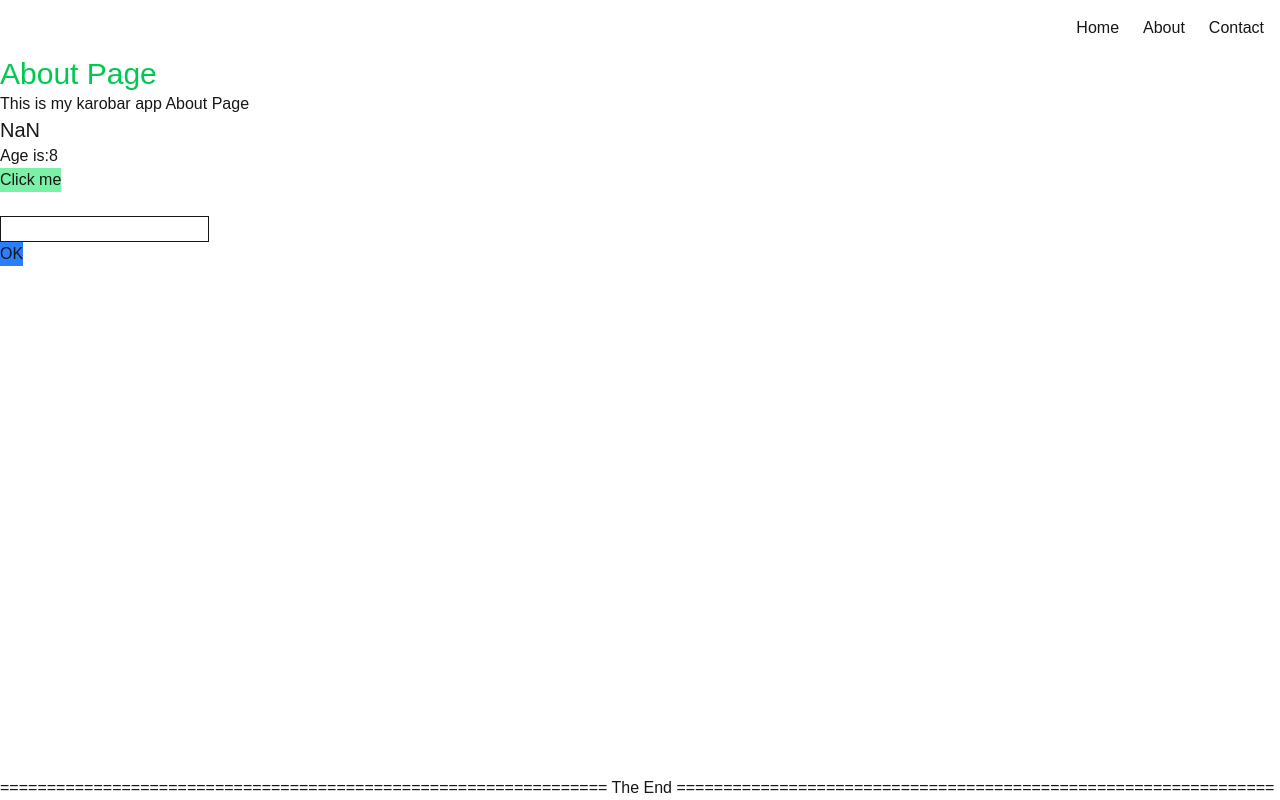
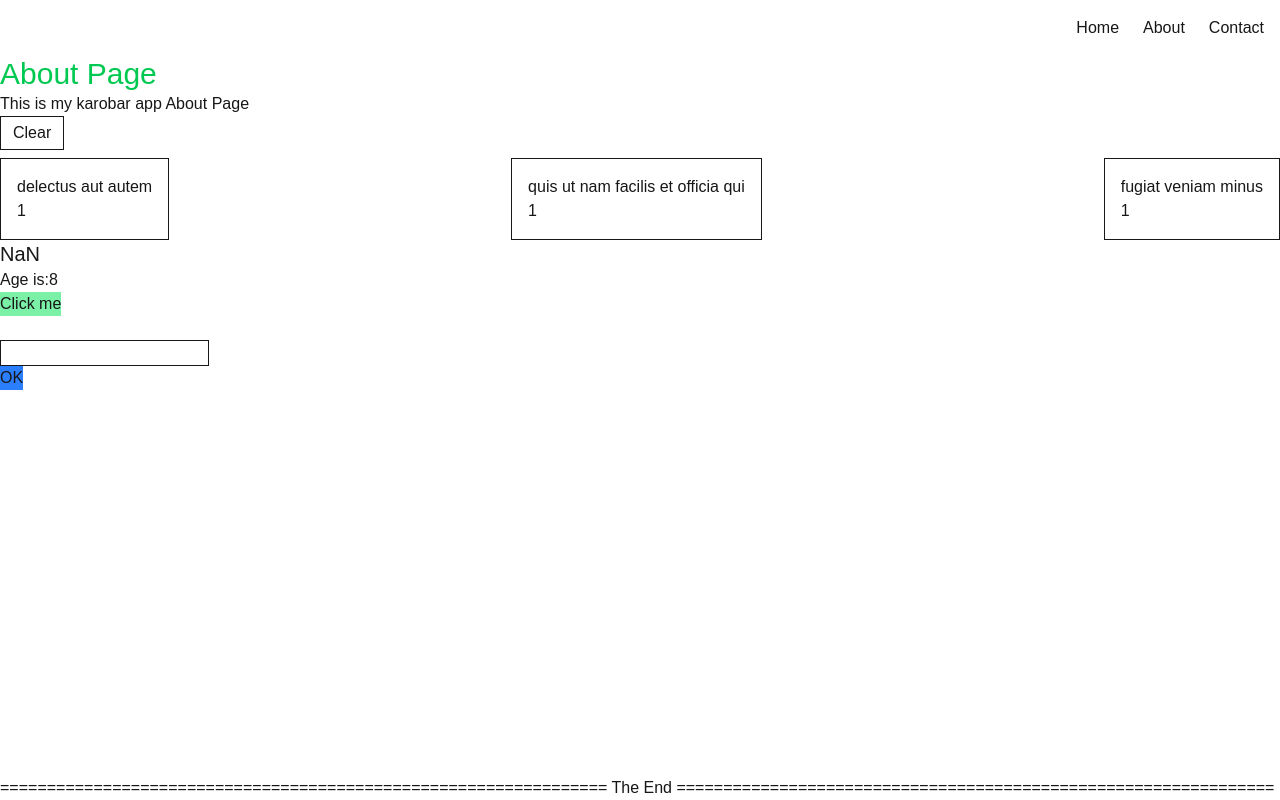
Before and after one commit to BruceWayne77053/karobarapp, a Next.js app: page /about in a window 1280 px wide. Built offline with nearby package versions, Linux system fonts and the light colour scheme.

Commit message:
Add Todos component to display and manage tasks on the About Page

```diff
--- a/app/about/page.js
+++ b/app/about/page.js
@@ -1,12 +1,13 @@
 import Image from "next/image";
 
 import MainHeading from '../components/MainHeading'
+import Todos from "../components/Todos";
 export default function Home() {
   return(
 <>
     <h1 className = "text-3xl text-green-500" >About Page</h1>
     <p> This is my karobar app About Page</p>
-
+    <Todos></Todos>
 <MainHeading/>
 </>
 
--- /dev/null
+++ b/app/components/Todos.jsx
@@ -0,0 +1,52 @@
+'use client';
+import { useState, useEffect } from "react";
+
+export default function Todos() {
+    const [todos, setTodos] = useState([]);
+
+    function clear() {
+        setTodos([]);
+    }
+
+    useEffect(() => {
+        setTodos([
+            {
+                "userId": 1,
+                "id": 1,
+                "title": "delectus aut autem",
+                "completed": false
+            },
+            {
+                "userId": 1,
+                "id": 2,
+                "title": "quis ut nam facilis et officia qui",
+                "completed": false
+            },
+            {
+                "userId": 1,
+                "id": 3,
+                "title": "fugiat veniam minus",
+                "completed": false
+            }
+
+        ]);
+    }, []);
+
+    return (
+        <>
+            <button onClick={clear} className="border px-3 py-1 mb-2">
+                Clear
+            </button>
+            <div className="flex justify-between">
+                {todos.map((t) => {
+                    return (
+                        <div key={t.id} className="border p-4">
+                            <h1>{t.title}</h1>
+                            <p>{t.userId}</p>
+                        </div>
+                    );
+                })}
+            </div>
+        </>
+    );
+}
```
